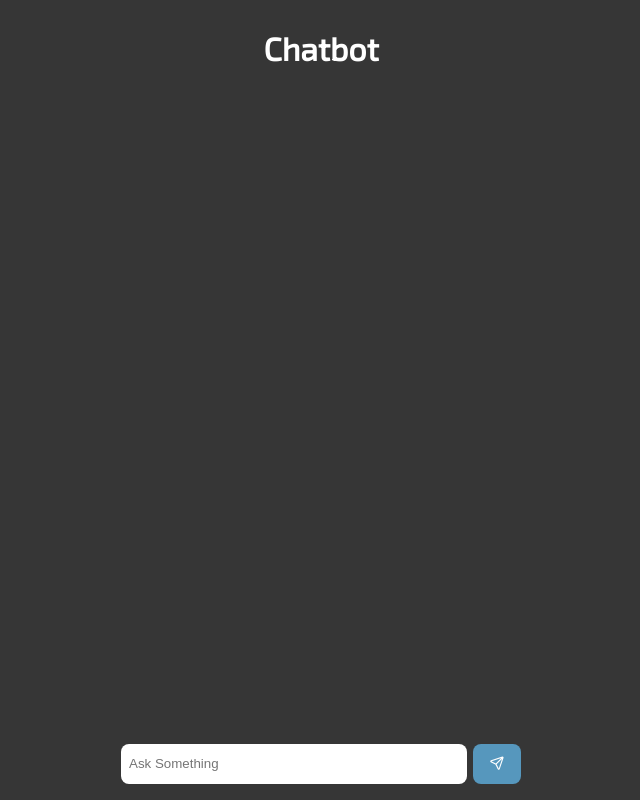
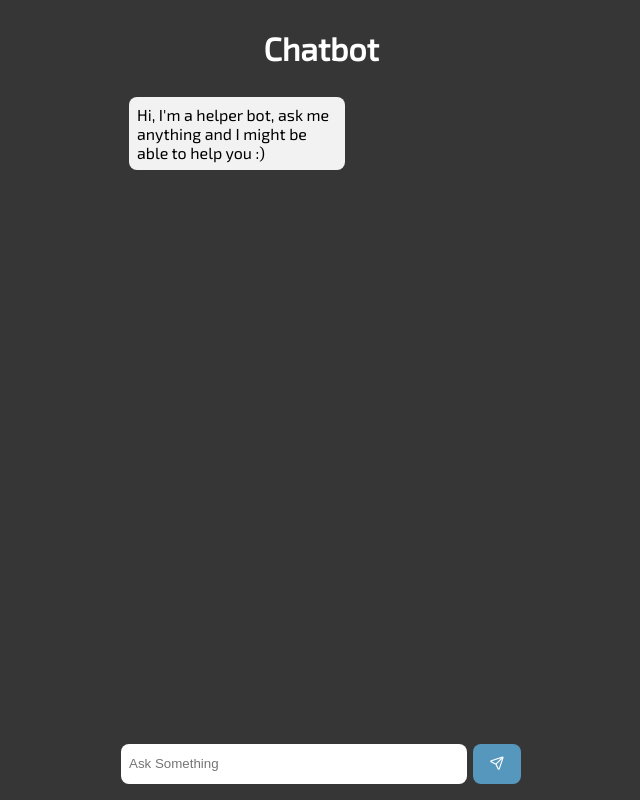
Before and after one commit to lrsbn/chatbot, a React (Create React App) app in the folder chatbot/: page / in a window 1280 px wide. Shown: the whole page, without its empty margins (319-959 px from the left). Built offline with nearby package versions, Linux system fonts and the light colour scheme.

Commit message:
Aufräumen

```diff
--- a/chatbot/src/components/App.jsx
+++ b/chatbot/src/components/App.jsx
@@ -8,33 +8,12 @@ export const App = () => {
     const [messages, setMessages] = React.useState([]);
     const dummy = React.useRef();
 
-    // React.useEffect(() => {
-    //     const initialTestMessages = [
-    //         {
-    //             text: "Test",
-    //             key: "test",
-    //             sentByMe: true
-    //         },
-    //         {
-    //             text: "AnotherTestLorem ipsum dolor sit amet, consetetur sadipscing elitr, sed diam nonumy eirmod tempor invidunt ut labore et dolore magna aliquyam erat, sed diam voluptua. At vero eos et accusam et justo duo dolores et ea rebum. Stet clita kasd gubergren, no sea takimata sanctus est Lorem ipsum dolor sit amet. Lorem ipsum dolor sit amet, consetetur sadipscing elitr, sed diam nonumy eirmod tempor invidunt ut labore et dolore magna aliquyam erat, sed diam voluptua. At vero eos et accusam et justo duo dolores et ea rebum. Stet clita kasd gubergren, no sea takimata sanctus est Lorem ipsum dolor sit amet.",
-    //             key: "anothertest",
-    //             sentByMe: false
-    //         }
-    //     ];
-    //     const testMessages = [];
-    //     for (var i = 0; i < 17; i++) {
-    //         testMessages.push({
-    //             text: `Test${i}`,
-    //             key: i,
-    //             sentByMe: i % 2 === 0 ? true : false
-    //         })
-    //     }
-    //     setMessages([...initialTestMessages, ...testMessages]);
-    // },[])
+    React.useEffect(() => {
+        setMessages([chatbot.initialMessage()]);
+    }, []);
 
     React.useEffect(() => {
         dummy.current.scrollIntoView({behavior: "smooth"});
-        // console.log(messages);
     },[messages])
 
     const submitMessage = async (e) => {
@@ -47,13 +26,7 @@ export const App = () => {
         setCurrentMessage("");
 
         const responseMessage = await chatbot.ask(buildMessage);
-        // console.log(responseMessage);
-        const newMessageArray = [...messages];
-        newMessageArray.push(buildMessage);
-        newMessageArray.push(responseMessage);
-        // setMessages([...messages, buildMessage, responseMessage]);
-        console.log(newMessageArray);
-        setMessages(newMessageArray);
+        setMessages([...messages, buildMessage, responseMessage]);
 
         dummy.current.scrollIntoView({ behavior: "smooth"});
     }
--- a/chatbot/src/components/chatbotResponder.jsx
+++ b/chatbot/src/components/chatbotResponder.jsx
@@ -1,4 +1,3 @@
-import React from 'react';
 import { answerIdGenerator } from './utils';
 
 export const chatbot = new class Chatbot {
@@ -14,7 +13,6 @@ export const chatbot = new class Chatbot {
 
     ask(questionObject) {
         const answer = this.answers.filter(element => element.question.includes(questionObject.text));
-        console.log(answer);
 
         if (!answer.length) {
             return {
@@ -29,8 +27,14 @@ export const chatbot = new class Chatbot {
             key: answerIdGenerator.next().value,
             sentByMe: false
         }
+        // Falls das Array länger sein sollte, dann kann man theoretisch auch mehrere Messages konstruieren
+    }
 
-        // Falls das Array länger sein sollte, dann kann man theoretisch auch mehrere Messages konstruieren
-
+    initialMessage() {
+        return {
+            text: "Hi, I'm a helper bot, ask me anything and I might be able to help you :)",
+            key: answerIdGenerator.next().value,
+            sentByMe: false
+        }
     }
 }()
```
